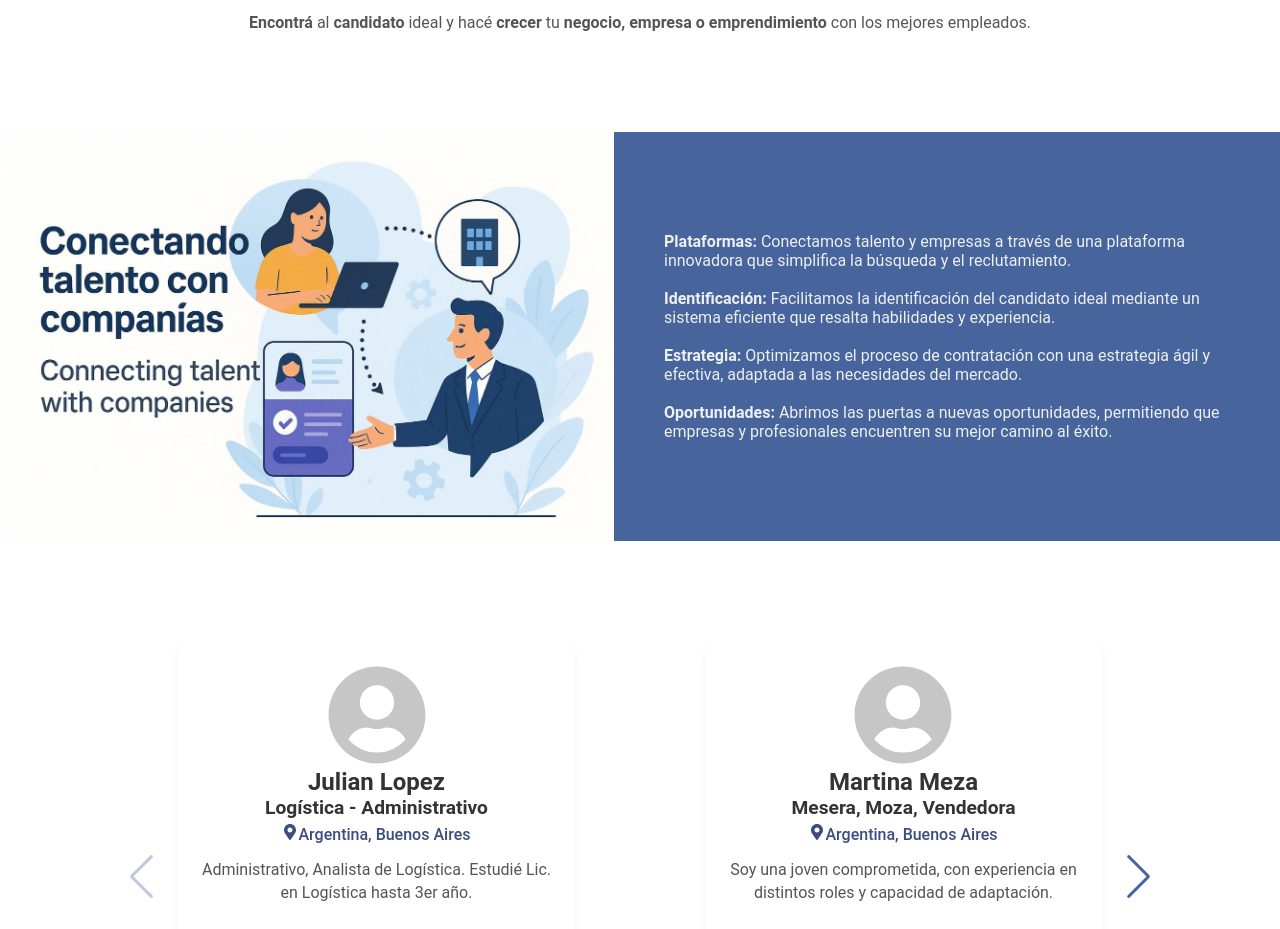
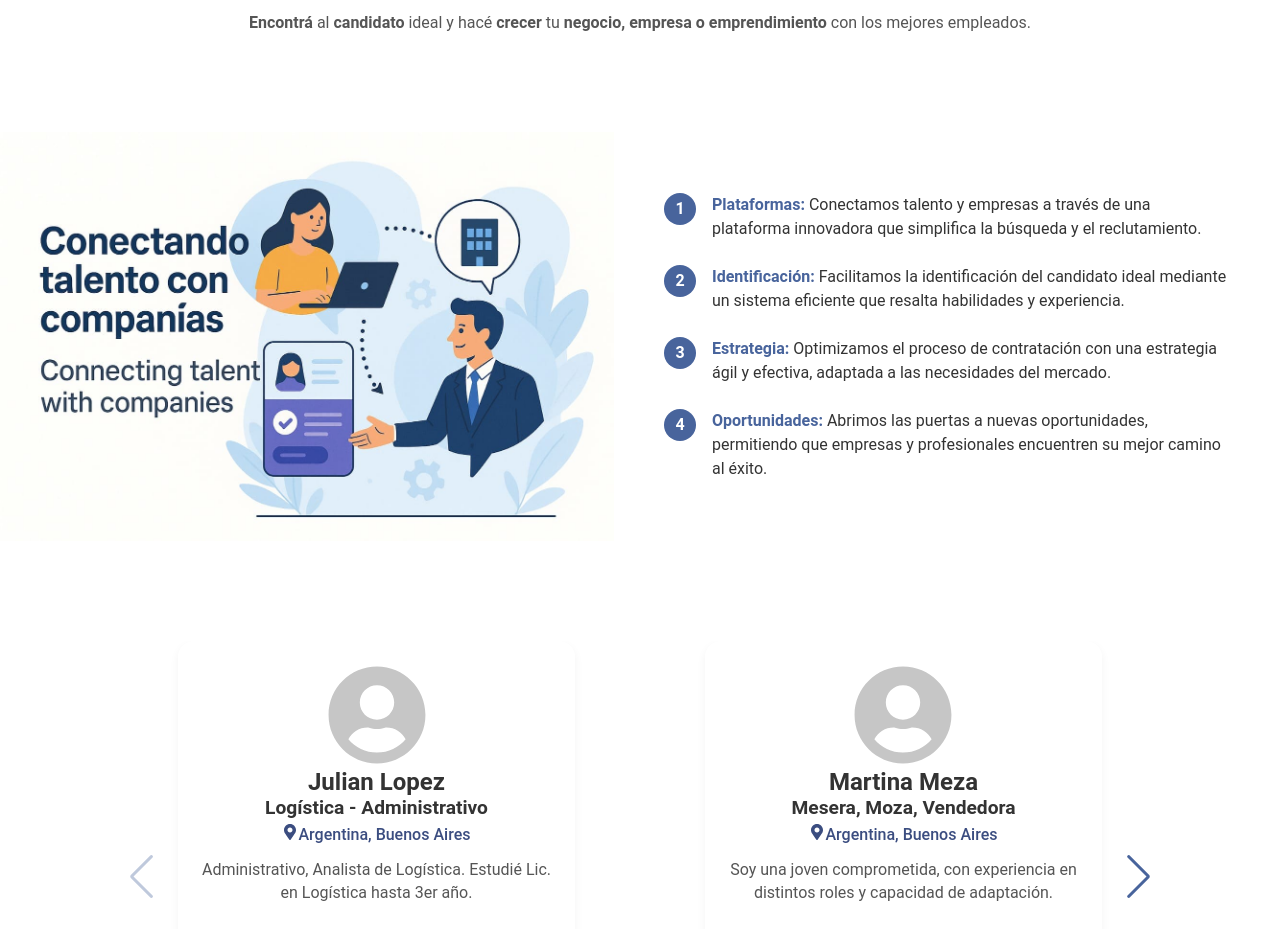
Before and after one commit to LeanCelle/Martlea, a Next.js app: page / in a window 1280 px wide. Shown: the part 780-1709 px from the top of the page. Built offline with nearby package versions, Linux system fonts and the light colour scheme; no server answers; the database is empty.

Commit message:
Modify styles

```diff
--- a/src/app/page.js
+++ b/src/app/page.js
@@ -98,23 +98,40 @@ export default function Home() {
             />
           </div>
           <div className={styles.textGraphic}>
-            <p>
-              <b>Plataformas:</b> Conectamos talento y empresas a través de una
-              plataforma innovadora que simplifica la búsqueda y el
-              reclutamiento.<br></br>
-              <br></br>
-              <b>Identificación:</b> Facilitamos la identificación del candidato
-              ideal mediante un sistema eficiente que resalta habilidades y
-              experiencia.<br></br>
-              <br></br>
-              <b>Estrategia:</b> Optimizamos el proceso de contratación con una
-              estrategia ágil y efectiva, adaptada a las necesidades del
-              mercado.<br></br>
-              <br></br>
-              <b>Oportunidades:</b> Abrimos las puertas a nuevas oportunidades,
-              permitiendo que empresas y profesionales encuentren su mejor
-              camino al éxito.
-            </p>
+            <div class={styles.modernList}>
+              <div class={styles.item}>
+                <div class={styles.circle}>1</div>
+                <div class={styles.content}>
+                  <strong>Plataformas:</strong> Conectamos talento y empresas a
+                  través de una plataforma innovadora que simplifica la búsqueda
+                  y el reclutamiento.
+                </div>
+              </div>
+              <div class={styles.item}>
+                <div class={styles.circle}>2</div>
+                <div class={styles.content}>
+                  <strong>Identificación:</strong> Facilitamos la identificación
+                  del candidato ideal mediante un sistema eficiente que resalta
+                  habilidades y experiencia.
+                </div>
+              </div>
+              <div class={styles.item}>
+                <div class={styles.circle}>3</div>
+                <div class={styles.content}>
+                  <strong>Estrategia:</strong> Optimizamos el proceso de
+                  contratación con una estrategia ágil y efectiva, adaptada a
+                  las necesidades del mercado.
+                </div>
+              </div>
+              <div class={styles.item}>
+                <div class={styles.circle}>4</div>
+                <div class={styles.content}>
+                  <strong>Oportunidades:</strong> Abrimos las puertas a nuevas
+                  oportunidades, permitiendo que empresas y profesionales
+                  encuentren su mejor camino al éxito.
+                </div>
+              </div>
+            </div>
           </div>
         </div>
 
@@ -182,7 +199,7 @@ export default function Home() {
           </div>
         )} */
 
-          /*
+/*
 
                       <CircularText
               text="CONEXIÓN*OPORTUNIDAD*TALENTO*"
--- a/src/styles/page.module.css
+++ b/src/styles/page.module.css
@@ -82,7 +82,6 @@
   justify-content: center;
   gap: 30px;
   align-items: center;
-  background-color: #48649c;
   padding: 40px 50px;
 }
 
@@ -95,8 +94,46 @@
 
 .graphicContainer .textGraphic p {
   font-size: 16px;
-  color: #ecf0f1;
+  color: #555;
 }
+
+.modernList {
+  display: flex;
+  flex-direction: column;
+  gap: 1.5rem;
+  color: #333;
+}
+
+.item {
+  display: flex;
+  flex-direction: row;
+  align-items: flex-start;
+  gap: 1rem;
+}
+
+.circle {
+  min-width: 32px;
+  min-height: 32px;
+  border-radius: 50%;
+  background-color: #48649c;
+  color: white;
+  display: flex;
+  justify-content: center;
+  align-items: center;
+  font-weight: bold;
+  font-size: 16px;
+}
+
+.content {
+  font-size: 16px;
+  line-height: 1.5;
+}
+
+.content strong {
+  color: #48649c;
+}
+
+
 
 
 .graphic {
@@ -403,6 +440,13 @@
     height: 125px;
   }
 
+  .circle {
+    font-size: 14px;
+  }
+
+  .content {
+    font-size: 14px;
+  }
   .fotoContainer h3 {
     font-size: 20px;
   }
```
